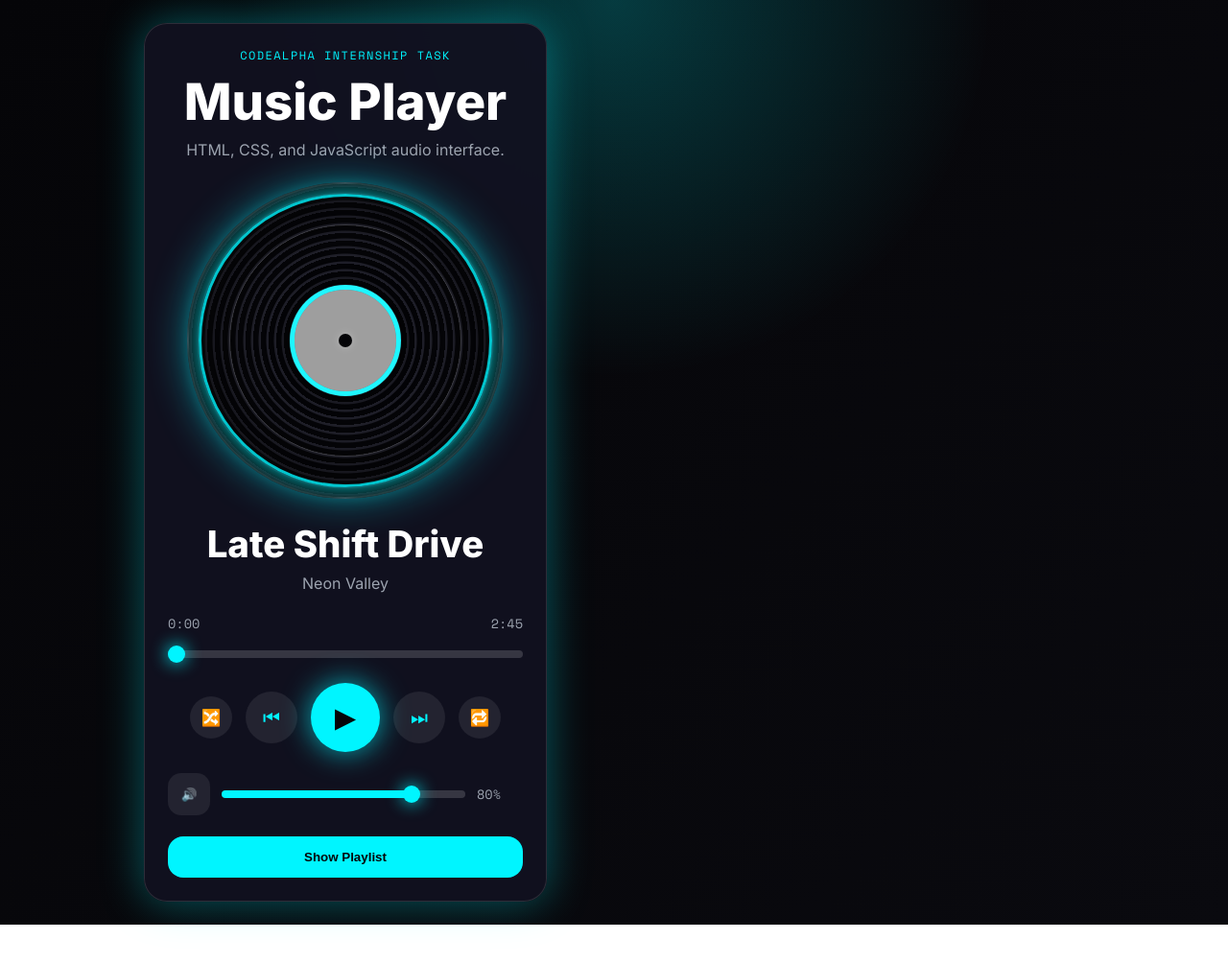
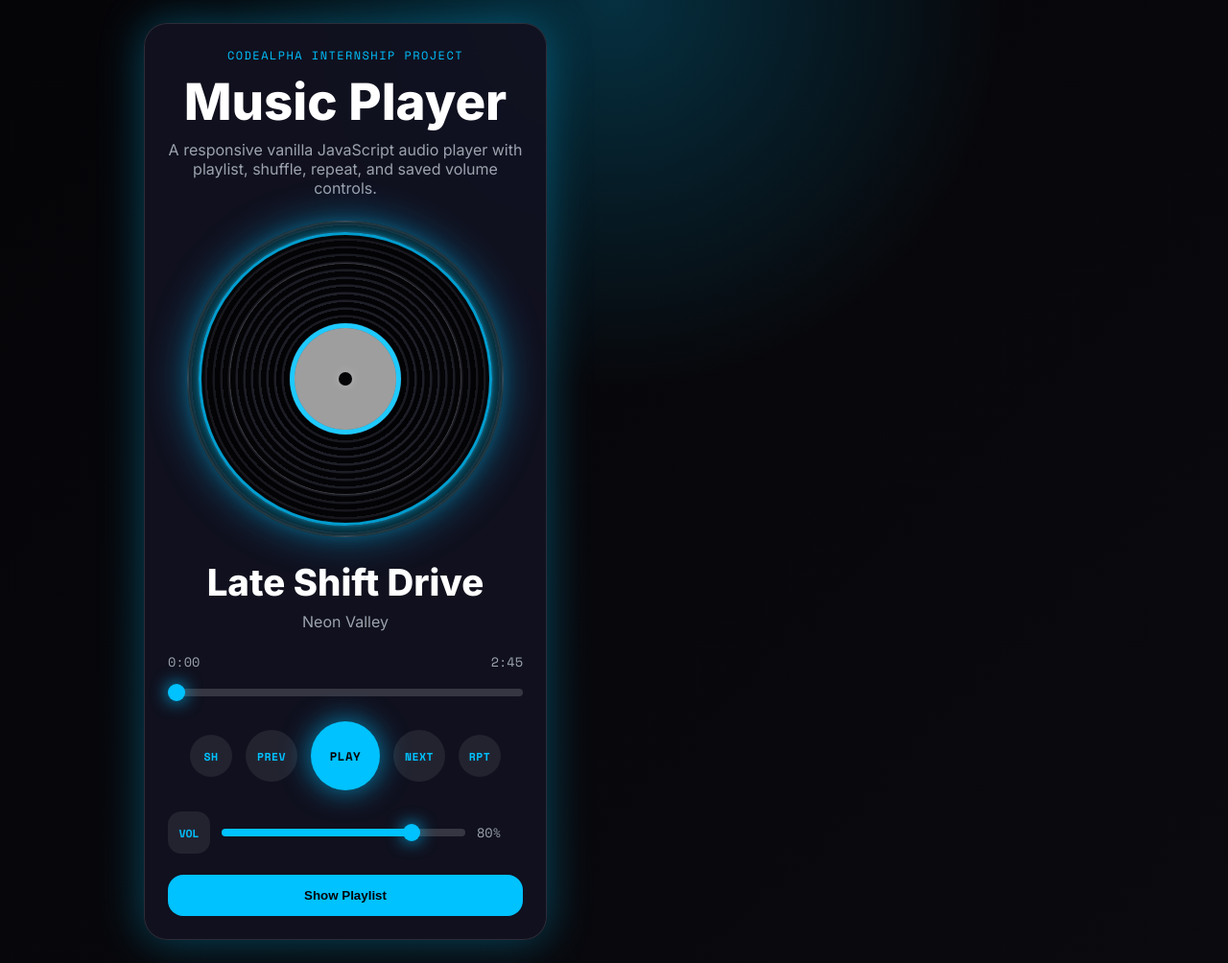
Before and after one commit to fazal305/CodeAlpha_MusicPlayer, a plain HTML site: page index.html in a window 1280 px wide. Shown: the whole page at 96% size. Before the commit the page ends 964 px from the top, so only its background shows below. Drawn offline with nearby package versions, Linux system fonts and the light colour scheme; grey boxes are pictures that could not be loaded.

Commit message:
Polish music player app

```diff
--- a/index.html
+++ b/index.html
@@ -1,77 +1,150 @@
-<!DOCTYPE html>
+<!doctype html>
 <html lang="en">
   <head>
-  <meta charset="UTF-8">
-  <meta name="viewport" content="width=device-width, initial-scale=1.0">
+    <meta charset="UTF-8" />
+    <meta name="viewport" content="width=device-width, initial-scale=1.0" />
+    <meta
+      name="description"
+      content="A responsive HTML, CSS, and JavaScript music player with playlist, shuffle, repeat, progress, and volume controls."
+    />
     <title>CodeAlpha Music Player</title>
 
-  <link rel="preconnect" href="https://fonts.googleapis.com">
-  <link rel="preconnect" href="https://fonts.gstatic.com" crossorigin>
-  <link href="https://fonts.googleapis.com/css2?family=Inter:wght@400;500;700;800&family=Space+Mono:wght@400;700&display=swap" rel="stylesheet">
-
-  <link rel="stylesheet" href="player-styles.css">
+    <link rel="preconnect" href="https://fonts.googleapis.com" />
+    <link rel="preconnect" href="https://fonts.gstatic.com" crossorigin />
+    <link
+      href="https://fonts.googleapis.com/css2?family=Inter:wght@400;500;700;800&family=Space+Mono:wght@400;700&display=swap"
+      rel="stylesheet"
+    />
+    <link rel="stylesheet" href="player-styles.css" />
   </head>
   <body>
     <main class="app-shell">
-    <section class="player-layout">
+      <section class="player-layout" aria-label="Music player">
         <article class="player-card">
           <header class="player-header">
-          <p class="eyebrow-text">CodeAlpha Internship Task</p>
+            <p class="eyebrow-text">CodeAlpha Internship Project</p>
             <h1>Music Player</h1>
-          <p class="header-description">HTML, CSS, and JavaScript audio interface.</p>
+            <p class="header-description">
+              A responsive vanilla JavaScript audio player with playlist,
+              shuffle, repeat, and saved volume controls.
+            </p>
           </header>
 
-        <section class="cover-section">
+          <section class="cover-section" aria-label="Current track artwork">
             <div class="vinyl-disc" id="vinyl-disc">
               <div class="vinyl-ring"></div>
 
               <div class="vinyl-center">
                 <img
                   src="assets/covers/cover-01.jpg"
-                alt="Vinyl center artwork"
+                  alt="Late Shift Drive cover"
                   class="vinyl-cover"
                   id="vinyl-cover"
-              >
-
+                />
                 <div class="vinyl-fallback" id="vinyl-fallback">LS</div>
               </div>
             </div>
           </section>
 
-        <section class="song-info">
+          <section class="song-info" aria-live="polite">
             <div class="title-mask">
               <h2 class="song-title" id="song-title">Late Shift Drive</h2>
             </div>
-
             <p class="song-artist" id="song-artist">Neon Valley</p>
           </section>
 
-        <section class="progress-section">
+          <section class="progress-section" aria-label="Playback progress">
             <div class="time-row">
               <span id="current-time">0:00</span>
               <span id="total-duration">0:00</span>
             </div>
 
-          <input type="range" id="progress-bar" class="progress-bar" min="0" max="100" value="0">
+            <label class="sr-only" for="progress-bar"
+              >Seek through current track</label
+            >
+            <input
+              type="range"
+              id="progress-bar"
+              class="progress-bar"
+              min="0"
+              max="100"
+              value="0"
+            />
           </section>
 
-        <section class="controls-section">
-          <button class="control-btn small-control" id="shuffle-btn" type="button">🔀</button>
-          <button class="control-btn medium-control" id="prev-btn" type="button">⏮</button>
-          <button class="control-btn play-control" id="play-btn" type="button">▶</button>
-          <button class="control-btn medium-control" id="next-btn" type="button">⏭</button>
-          <button class="control-btn small-control" id="repeat-btn" type="button">🔁</button>
+          <section class="controls-section" aria-label="Playback controls">
+            <button
+              class="control-btn small-control"
+              id="shuffle-btn"
+              type="button"
+              aria-label="Toggle shuffle"
+            >
+              SH
+            </button>
+            <button
+              class="control-btn medium-control"
+              id="prev-btn"
+              type="button"
+              aria-label="Previous track"
+            >
+              PREV
+            </button>
+            <button
+              class="control-btn play-control"
+              id="play-btn"
+              type="button"
+              aria-label="Play current track"
+            >
+              PLAY
+            </button>
+            <button
+              class="control-btn medium-control"
+              id="next-btn"
+              type="button"
+              aria-label="Next track"
+            >
+              NEXT
+            </button>
+            <button
+              class="control-btn small-control"
+              id="repeat-btn"
+              type="button"
+              aria-label="Change repeat mode"
+            >
+              RPT
+            </button>
           </section>
 
-        <section class="volume-section">
-          <button class="volume-btn" id="mute-btn" type="button">🔊</button>
+          <section class="volume-section" aria-label="Volume controls">
+            <button
+              class="volume-btn"
+              id="mute-btn"
+              type="button"
+              aria-label="Mute audio"
+            >
+              VOL
+            </button>
 
-          <input type="range" id="volume-slider" class="volume-slider" min="0" max="100" value="80">
+            <label class="sr-only" for="volume-slider">Volume</label>
+            <input
+              type="range"
+              id="volume-slider"
+              class="volume-slider"
+              min="0"
+              max="100"
+              value="80"
+            />
 
             <span class="volume-value" id="volume-value">80%</span>
           </section>
 
-        <button class="playlist-toggle" id="playlist-toggle" type="button">
+          <button
+            class="playlist-toggle"
+            id="playlist-toggle"
+            type="button"
+            aria-controls="playlist-panel"
+            aria-expanded="false"
+          >
             Show Playlist
           </button>
         </article>
--- a/player-script.js
+++ b/player-script.js
@@ -6,7 +6,7 @@ const playlist = [
     duration: "2:45",
     src: "assets/audio/track-01.mp3",
     cover: "assets/covers/cover-01.jpg",
-    color: "#00f5ff"
+    color: "#00c2ff"
   },
   {
     id: 2,
@@ -15,7 +15,7 @@ const playlist = [
     duration: "3:12",
     src: "assets/audio/track-02.mp3",
     cover: "assets/covers/cover-02.jpg",
-    color: "#a855f7"
+    color: "#8b5cf6"
   },
   {
     id: 3,
@@ -76,7 +76,6 @@ const playlistPanel = document.querySelector("#playlist-panel");
 const playlistList = document.querySelector("#playlist-list");
 const trackCount = document.querySelector("#track-count");
 
-// Loads selected song data into the player.
 function loadSong(index) {
   const song = playlist[index];
 
@@ -101,25 +100,30 @@ function loadSong(index) {
   highlightActiveRow(index);
 }
 
-// Plays the current song.
 function playSong() {
-  audio.play();
+  const playRequest = audio.play();
+
+  if (playRequest !== undefined) {
+    playRequest.catch(function () {
+      pauseSong();
+    });
+  }
 
   isPlaying = true;
-  playBtn.textContent = "⏸";
+  playBtn.textContent = "PAUSE";
+  playBtn.setAttribute("aria-label", "Pause current track");
   vinylDisc.classList.add("is-playing");
 }
 
-// Pauses the current song.
 function pauseSong() {
   audio.pause();
 
   isPlaying = false;
-  playBtn.textContent = "▶";
+  playBtn.textContent = "PLAY";
+  playBtn.setAttribute("aria-label", "Play current track");
   vinylDisc.classList.remove("is-playing");
 }
 
-// Switches between play and pause.
 function togglePlayPause() {
   if (isPlaying) {
     pauseSong();
@@ -129,40 +133,28 @@ function togglePlayPause() {
   playSong();
 }
 
-// Moves to the next song.
 function nextSong() {
   if (isShuffled) {
     currentIndex = getNextShuffleIndex();
   } else {
-    currentIndex++;
-
-    if (currentIndex >= playlist.length) {
-      currentIndex = 0;
-    }
+    currentIndex = (currentIndex + 1) % playlist.length;
   }
 
   loadSong(currentIndex);
   playSong();
 }
 
-// Moves to the previous song or restarts current song.
 function prevSong() {
   if (audio.currentTime > 3) {
     audio.currentTime = 0;
     return;
   }
 
-  currentIndex--;
-
-  if (currentIndex < 0) {
-    currentIndex = playlist.length - 1;
-  }
-
+  currentIndex = currentIndex === 0 ? playlist.length - 1 : currentIndex - 1;
   loadSong(currentIndex);
   playSong();
 }
 
-// Updates progress bar while audio is playing.
 function updateProgressBar() {
   if (!audio.duration) {
     return;
@@ -177,7 +169,6 @@ function updateProgressBar() {
   updateRangeFill(progressBar, progressPercent);
 }
 
-// Moves audio to selected progress position.
 function seekTo(value) {
   if (!audio.duration) {
     return;
@@ -186,9 +177,8 @@ function seekTo(value) {
   audio.currentTime = (value / 100) * audio.duration;
 }
 
-// Updates audio volume.
 function updateVolume(value) {
-  const volumeLevel = value / 100;
+  const volumeLevel = Number(value) / 100;
 
   audio.volume = volumeLevel;
   volumeValue.textContent = `${value}%`;
@@ -199,22 +189,25 @@ function updateVolume(value) {
   if (volumeLevel === 0) {
     isMuted = true;
     audio.muted = true;
-    muteBtn.textContent = "🔇";
   } else {
     isMuted = false;
     audio.muted = false;
-    muteBtn.textContent = "🔊";
   }
+
+  updateMuteButton();
 }
 
-// Mutes or unmutes the player.
 function toggleMute() {
   isMuted = !isMuted;
   audio.muted = isMuted;
-  muteBtn.textContent = isMuted ? "🔇" : "🔊";
+  updateMuteButton();
 }
 
-// Loads saved volume from browser storage.
+function updateMuteButton() {
+  muteBtn.textContent = isMuted ? "MUTE" : "VOL";
+  muteBtn.setAttribute("aria-label", isMuted ? "Unmute audio" : "Mute audio");
+}
+
 function loadVolume() {
   const savedVolume = localStorage.getItem("musicPlayerVolume") || "80";
 
@@ -222,9 +215,8 @@ function loadVolume() {
   updateVolume(savedVolume);
 }
 
-// Converts seconds into MM:SS format.
 function formatTime(seconds) {
-  if (Number.isNaN(seconds)) {
+  if (Number.isNaN(seconds) || !Number.isFinite(seconds)) {
     return "0:00";
   }
 
@@ -234,7 +226,6 @@ function formatTime(seconds) {
   return `${minutes}:${remainingSeconds}`;
 }
 
-// Builds the playlist rows.
 function renderPlaylist() {
   playlistList.innerHTML = "";
   trackCount.textContent = `${playlist.length} tracks`;
@@ -244,18 +235,16 @@ function renderPlaylist() {
     row.className = "playlist-row";
     row.type = "button";
     row.dataset.index = index;
+    row.setAttribute("aria-label", `Play ${song.title} by ${song.artist}`);
 
     row.innerHTML = `
       <span class="track-number">${String(index + 1).padStart(2, "0")}</span>
-
       <span>
         <span class="track-title">${song.title}</span>
         <span class="track-artist">${song.artist}</span>
       </span>
-
       <span class="playlist-right">
         <span class="track-duration">${song.duration}</span>
-
         <span class="equalizer" aria-hidden="true">
           <span></span>
           <span></span>
@@ -268,51 +257,48 @@ function renderPlaylist() {
   });
 }
 
-// Highlights the active playlist song.
 function highlightActiveRow(index) {
   const rows = document.querySelectorAll(".playlist-row");
 
   rows.forEach(function (row) {
     row.classList.remove("is-active");
+    row.setAttribute("aria-current", "false");
   });
 
   const activeRow = document.querySelector(`.playlist-row[data-index="${index}"]`);
 
   if (activeRow) {
     activeRow.classList.add("is-active");
+    activeRow.setAttribute("aria-current", "true");
   }
 }
 
-// Changes repeat mode.
 function toggleRepeat() {
   if (repeatMode === "none") {
     repeatMode = "all";
-    repeatBtn.textContent = "🔁";
-    repeatBtn.classList.add("is-active");
   } else if (repeatMode === "all") {
     repeatMode = "one";
-    repeatBtn.textContent = "🔂";
-    repeatBtn.classList.add("is-active");
   } else {
     repeatMode = "none";
-    repeatBtn.textContent = "🔁";
-    repeatBtn.classList.remove("is-active");
   }
+
+  updateRepeatButton();
 }
 
-// Turns shuffle on or off.
+function updateRepeatButton() {
+  repeatBtn.classList.toggle("is-active", repeatMode !== "none");
+  repeatBtn.textContent = repeatMode === "one" ? "RPT 1" : "RPT";
+  repeatBtn.setAttribute("aria-label", `Repeat mode: ${repeatMode}`);
+}
+
 function toggleShuffle() {
   isShuffled = !isShuffled;
   shuffleBtn.classList.toggle("is-active", isShuffled);
+  shuffleBtn.setAttribute("aria-pressed", String(isShuffled));
 
-  if (isShuffled) {
-    shuffleHistory = [currentIndex];
-  } else {
-    shuffleHistory = [];
-  }
+  shuffleHistory = isShuffled ? [currentIndex] : [];
 }
 
-// Gets a random unplayed song index.
 function getNextShuffleIndex() {
   if (shuffleHistory.length >= playlist.length) {
     shuffleHistory = [currentIndex];
@@ -329,7 +315,6 @@ function getNextShuffleIndex() {
   return randomIndex;
 }
 
-// Handles what happens when a song ends.
 function handleSongEnd() {
   if (repeatMode === "one") {
     loadSong(currentIndex);
@@ -339,13 +324,14 @@ function handleSongEnd() {
 
   if (currentIndex === playlist.length - 1 && repeatMode === "none" && !isShuffled) {
     pauseSong();
+    audio.currentTime = 0;
+    updateProgressBar();
     return;
   }
 
   nextSong();
 }
 
-// Updates the filled part of range sliders.
 function updateRangeFill(rangeInput, value) {
   rangeInput.style.background = `
     linear-gradient(
@@ -358,7 +344,6 @@ function updateRangeFill(rangeInput, value) {
   `;
 }
 
-// Creates initials for missing cover images.
 function getSongInitials(title) {
   return title
     .split(" ")
@@ -370,11 +355,20 @@ function getSongInitials(title) {
     .toUpperCase();
 }
 
-// Starts the music player.
+function togglePlaylist() {
+  const isHidden = !playlistPanel.hidden;
+
+  playlistPanel.hidden = isHidden;
+  playlistToggle.textContent = isHidden ? "Show Playlist" : "Hide Playlist";
+  playlistToggle.setAttribute("aria-expanded", String(!isHidden));
+}
+
 function init() {
   renderPlaylist();
   loadVolume();
   loadSong(currentIndex);
+  updateRepeatButton();
+  updateMuteButton();
 
   playBtn.addEventListener("click", togglePlayPause);
   nextBtn.addEventListener("click", nextSong);
@@ -391,10 +385,7 @@ function init() {
     updateVolume(volumeSlider.value);
   });
 
-  playlistToggle.addEventListener("click", function () {
-    playlistPanel.hidden = !playlistPanel.hidden;
-    playlistToggle.textContent = playlistPanel.hidden ? "Show Playlist" : "Hide Playlist";
-  });
+  playlistToggle.addEventListener("click", togglePlaylist);
 
   playlistList.addEventListener("click", function (event) {
     const row = event.target.closest(".playlist-row");
--- a/player-styles.css
+++ b/player-styles.css
@@ -19,8 +19,21 @@ body {
   font-family: "Inter", sans-serif;
   color: var(--text-color);
   background:
-    radial-gradient(circle at top, color-mix(in srgb, var(--accent-color) 22%, transparent), transparent 34%),
+    radial-gradient(
+      circle at top,
+      color-mix(in srgb, var(--accent-color) 22%, transparent),
+      transparent 34%
+    ),
     linear-gradient(135deg, #050508, var(--bg-color));
+}
+
+.sr-only {
+  width: 1px;
+  height: 1px;
+  position: absolute;
+  overflow: hidden;
+  clip: rect(0, 0, 0, 0);
+  white-space: nowrap;
 }
 
 /* LAYOUT */
@@ -252,7 +265,10 @@ body {
   cursor: pointer;
   color: var(--text-color);
   background: rgba(255, 255, 255, 0.08);
-  transition: transform 0.2s ease, box-shadow 0.2s ease, background 0.2s ease;
+  transition:
+    transform 0.2s ease,
+    box-shadow 0.2s ease,
+    background 0.2s ease;
 }
 
 .control-btn {
@@ -260,24 +276,26 @@ body {
   place-items: center;
   border-radius: 50%;
   color: var(--accent-color);
+  font-family: "Space Mono", monospace;
+  font-size: 0.72rem;
+  font-weight: 800;
+  letter-spacing: 0.04em;
 }
 
 .small-control {
   width: 44px;
   height: 44px;
-  font-size: 1.05rem;
 }
 
 .medium-control {
   width: 54px;
   height: 54px;
-  font-size: 1.25rem;
 }
 
 .play-control {
   width: 72px;
   height: 72px;
-  font-size: 1.8rem;
+  font-size: 0.78rem;
   color: #050508;
   background: var(--accent-color);
   box-shadow: 0 0 30px color-mix(in srgb, var(--accent-color) 70%, transparent);
@@ -308,6 +326,10 @@ body {
   width: 44px;
   height: 44px;
   border-radius: 14px;
+  font-family: "Space Mono", monospace;
+  font-size: 0.72rem;
+  font-weight: 800;
+  color: var(--accent-color);
 }
 
 .volume-value {
```
Also changed, not shown: 1 other file. Lines whose indentation alone changed are shown as unchanged.
